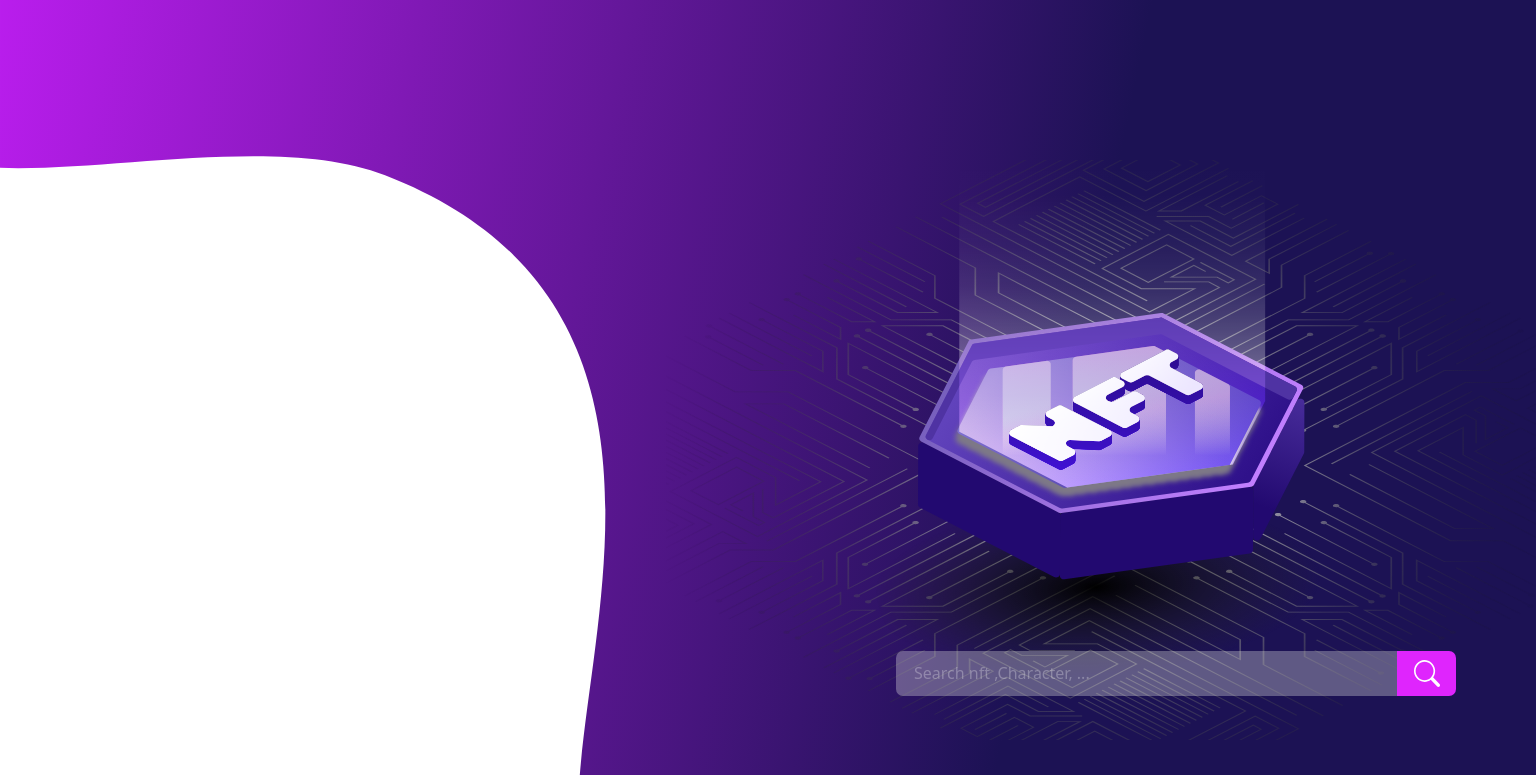
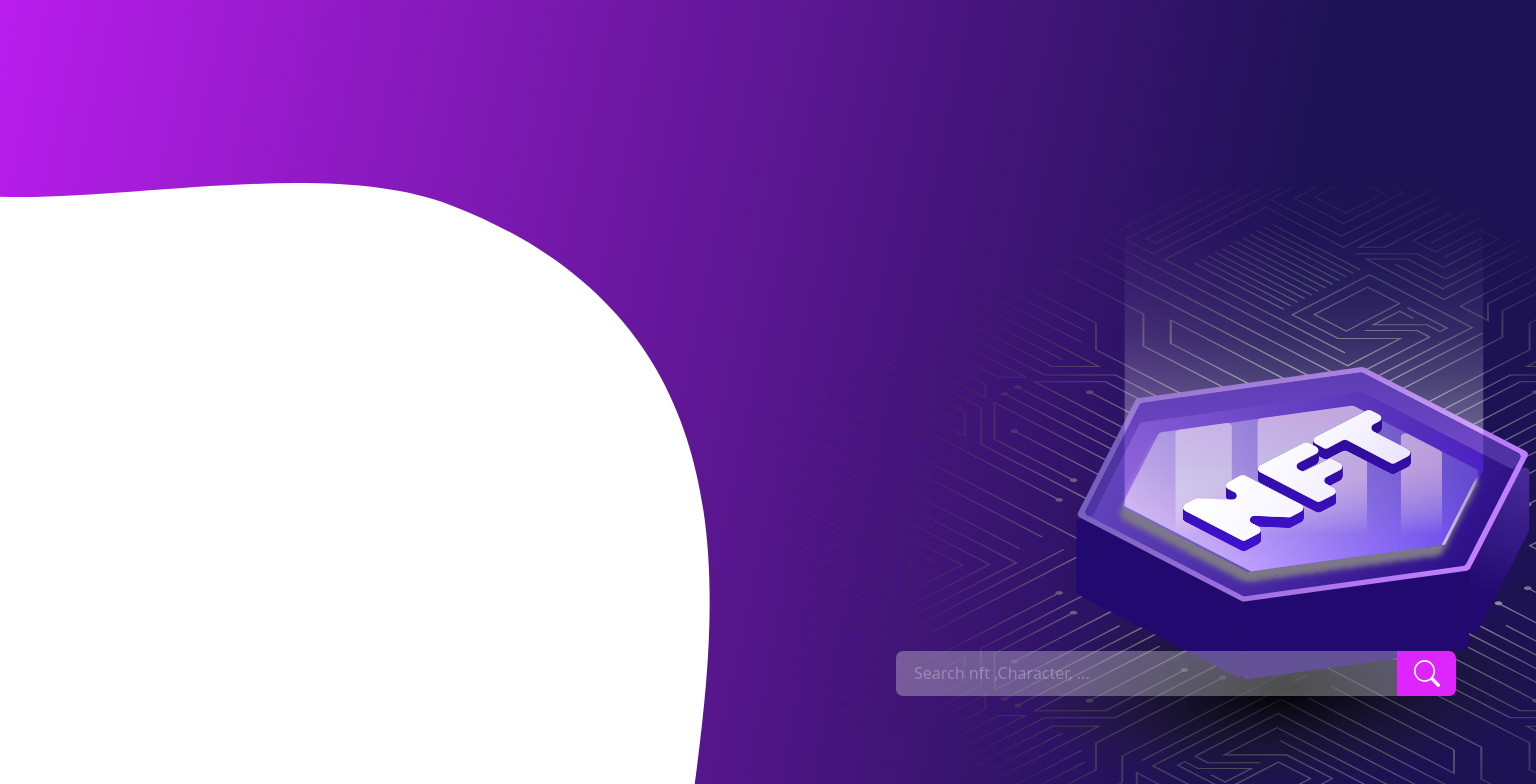
Before and after one commit to danyalbani240/NFTShop, a Nuxt app: page / in a window 1536 px wide. Shown: the top 784 px of the page. Built offline with nearby package versions, Linux system fonts and the light colour scheme.

Commit message:
hero background is ok for 1800 width

```diff
--- a/assets/style/_hero.scss
+++ b/assets/style/_hero.scss
@@ -149,5 +149,14 @@
   .hero {
     padding-left: 76px;
     padding-right: 48px;
+    min-height: 915px;
   }
 }
+
+@media (min-width: 1536px) {
+  .hero {
+    padding-left: 76px;
+    padding-right: 48px;
+    min-height: 1065px;
+  }
+}
```
